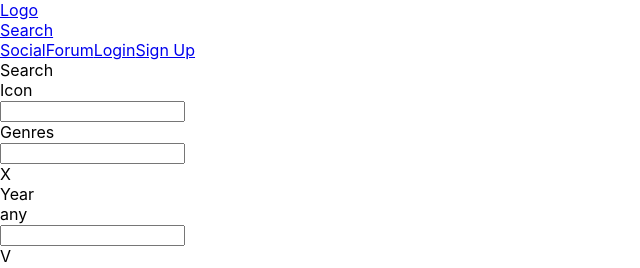
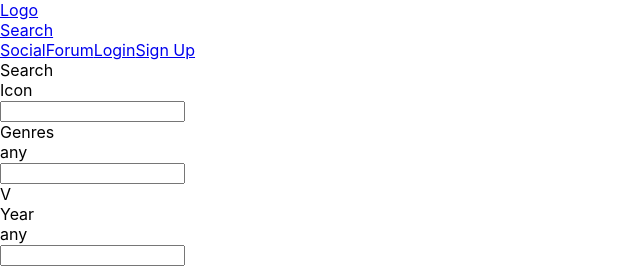
Before and after one commit to smlrods/anilist-clone, a React (Create React App) app: page /search/anime in a window 1280 px wide. Shown: the top 268 px of the page, without its empty margins (0-640 px from the left). Built offline with nearby package versions, Linux system fonts and the light colour scheme.

Commit message:
Implement a feature to reset the URL

```diff
--- a/src/components/Search.tsx
+++ b/src/components/Search.tsx
@@ -1,6 +1,6 @@
 import Filters from './Filters'
 import SearchLanding from './SearchLanding'
-import React, { useState } from 'react'
+import React, { useEffect, useState } from 'react'
 import { useSearchParams } from 'react-router-dom';
 
 function Search (): JSX.Element {
@@ -13,6 +13,21 @@ function Search (): JSX.Element {
   const [streamingOn, setStreamingOn] = useState<string[]>();
   const [countryOfOrigin, setCountryOfOrigin] = useState<string>();
   const [sourceMaterial, setSourceMaterial] = useState<string>();
+  const [searchParams, setSearchParams] = useSearchParams();
+
+  useEffect(() => {
+    setSearch(undefined);
+    setGenres(undefined);
+    setYear(undefined);
+    setSeason(undefined);
+    setFormat(undefined);
+    setFormat(undefined);
+    setAiringStatus(undefined);
+    setStreamingOn(undefined);
+    setCountryOfOrigin(undefined);
+    setSourceMaterial(undefined);
+    setSearchParams({});
+  }, []);
 
   return (
     <div>
```
